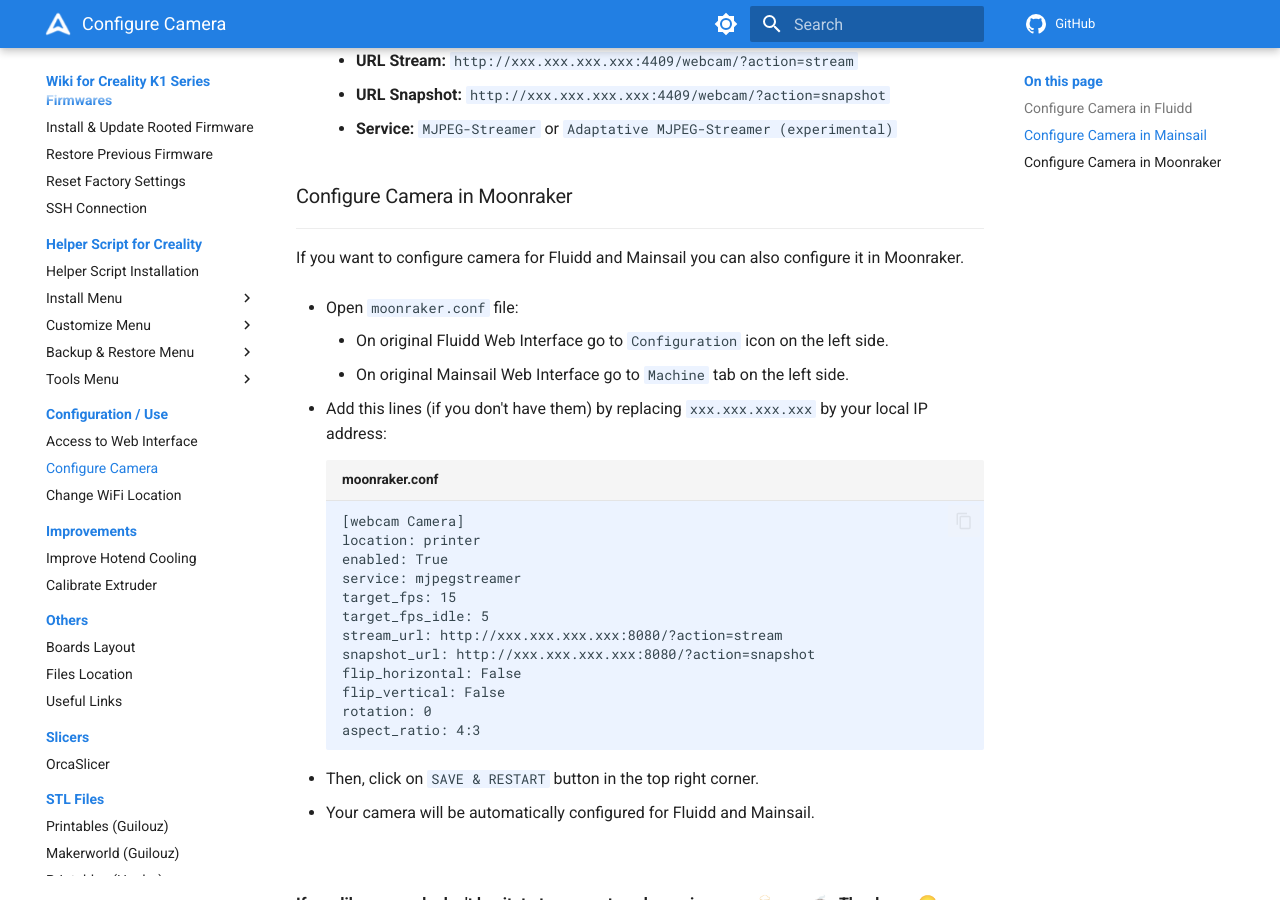
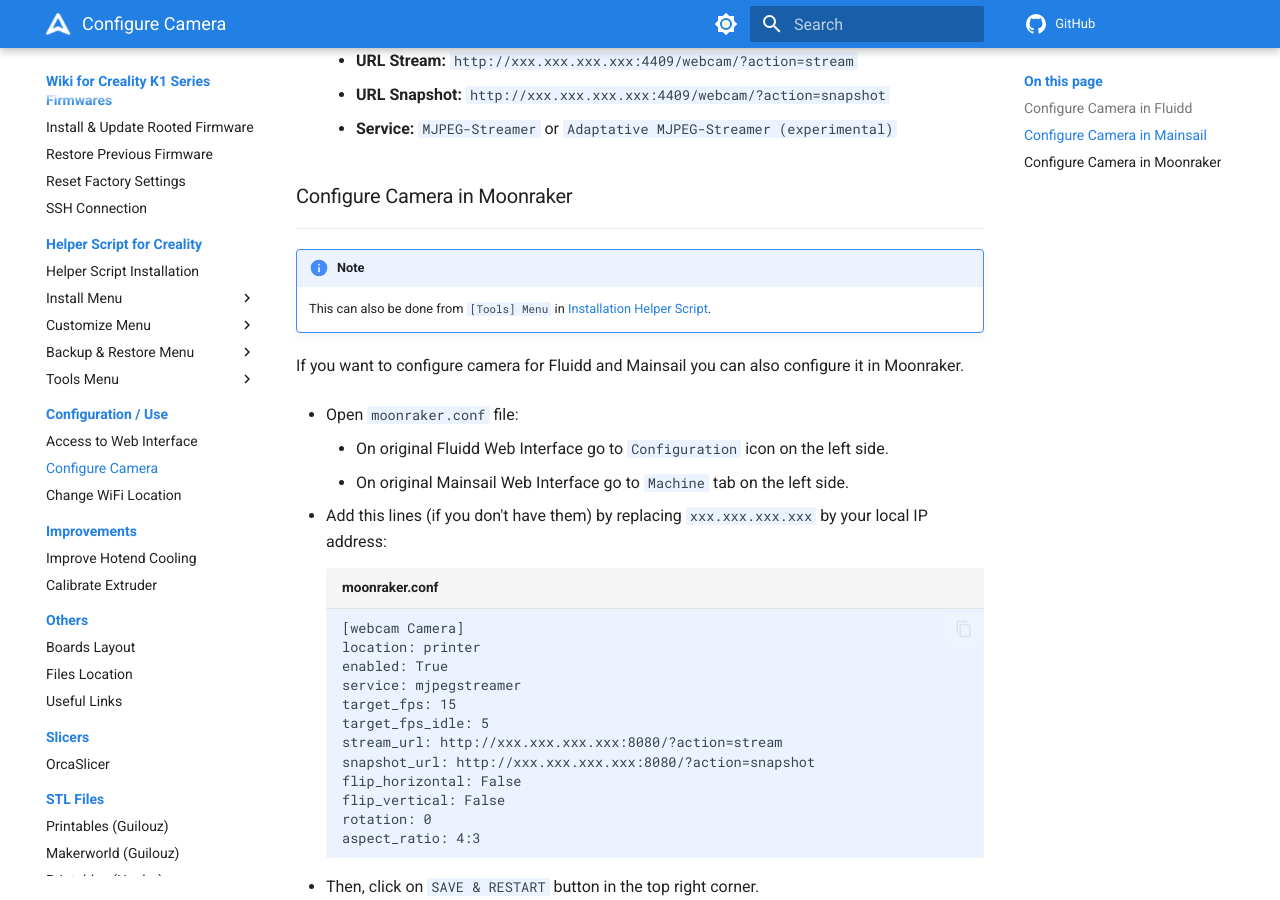
Before and after one commit to Guilouz/Creality-Helper-Script-Wiki, an MkDocs documentation site: the page built from docs/configurations/configure-camera.md, in a window 1280 px wide and 900 px high, scrolled down 1460 px. Built offline with MkDocs 1.6.1 and Material for MkDocs 9.7.7, drawn with Linux system fonts in a browser that asks for light colours; comment, search, counter and statistics services are not loaded.

Commit message:
Update configure-camera.md

```diff
--- a/docs/configurations/configure-camera.md
+++ b/docs/configurations/configure-camera.md
@@ -27,6 +27,9 @@
 
 ### Configure Camera in Moonraker
 <hr>
+
+!!! Note
+    This can also be done from `[Tools] Menu` in <a href="../../helper-script/helper-script-installation">Installation Helper Script</a>.
 
 If you want to configure camera for Fluidd and Mainsail you can also configure it in Moonraker.
 
```
